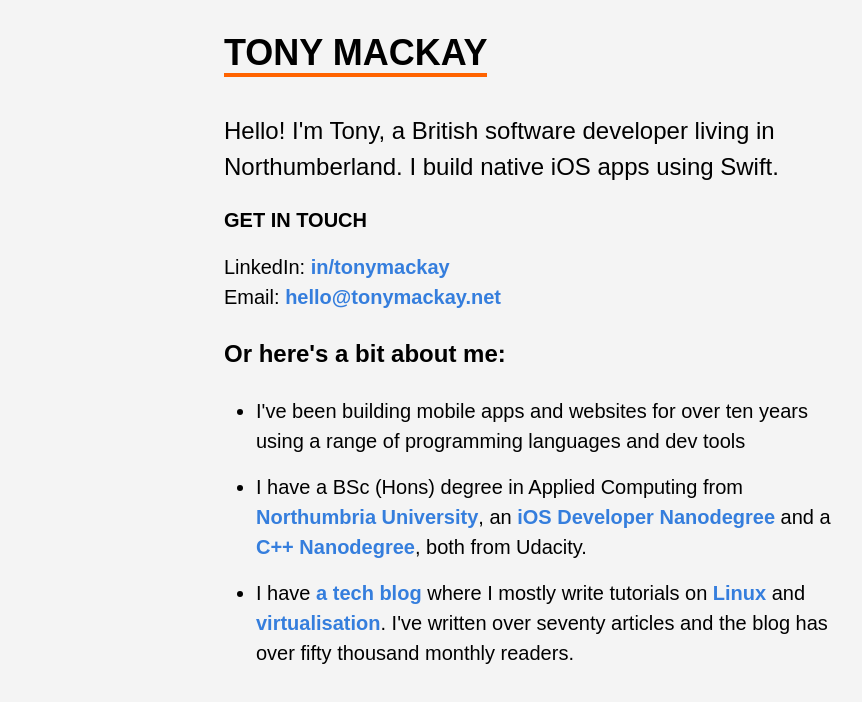
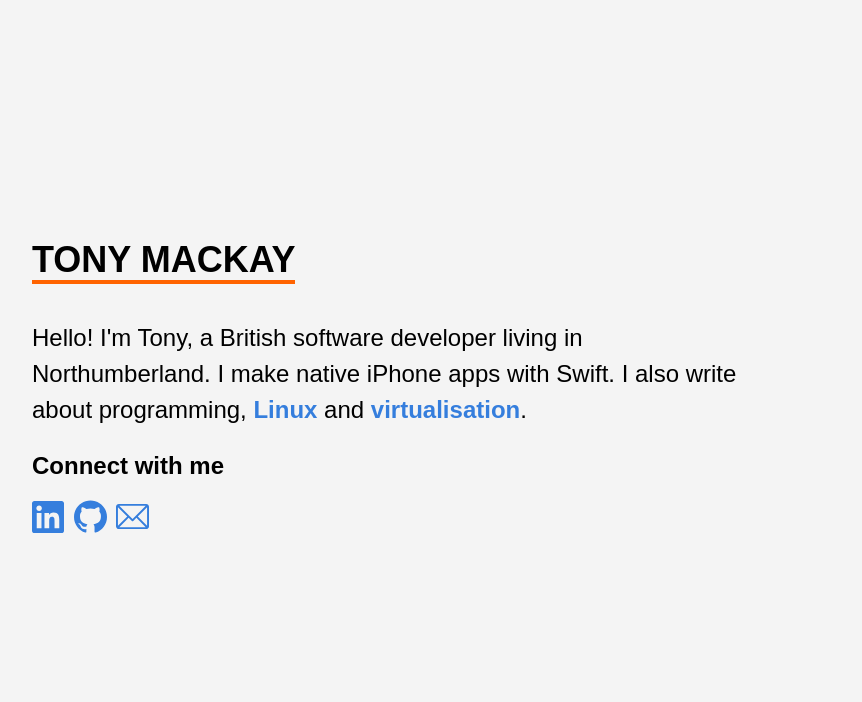
Before and after one commit to tonymackay/tonymackay.net, a plain HTML site: page index.html in a window 1280 px wide. Shown: the whole page, without its empty margins (96-958 px from the left). Drawn offline with Linux system fonts and the light colour scheme.

Commit message:
style: Add social icons and change styling

```diff
--- a/index.html
+++ b/index.html
@@ -6,38 +6,34 @@
         <meta name="viewport" content="width=device-width, initial-scale=1">
         <link href="tachyons.min.css" rel="stylesheet">
     </head>
-    <body class="avenir bg-near-white">
-        <main class="mw7-ns center pa3 pt4 ph5-ns vh-100">
+    <body class="avenir bg-near-white vh-100 dt w-100">
+        <div class="ph3 ph6-ns dtc v-mid">
+
             <h1 class="f3 f2-ns ttu bb bw2 b--orange di">Tony Mackay</h1>
-            <p class="fw5 f4 f3-ns pt3 lh-copy measure">Hello! I'm Tony, a British software developer living in Northumberland.
-                I build native iOS apps using Swift.</p>
+            <p class="fw5 f4 f3-ns pt3 lh-copy measure">
+                Hello! I'm Tony, a British software developer living in Northumberland.
+                I make native iPhone apps with Swift.
+                I also write about programming, <a class="fw6 link dim blue" href="https://graspingtech.com/tags/linux/">Linux</a> and <a class="fw6 link dim blue" href="https://graspingtech.com/tags/virtualization/" >virtualisation</a>.
+            </p>
 
-                <h2 class="f5 f4-ns ttu">Get in touch</h3>
-                <ul class="f5 f4-ns list pl0 lh-copy">
-                    <li>LinkedIn: <a class="fw6 link dim blue" href="https://www.linkedin.com/in/tonymackay/" rel="nofollow">in/tonymackay</a></li>
-                    <li>Email: <a class="fw6 link dim blue" href="mailto:hello@tonymackay.net" rel="nofollow" rel="nofollow">hello@tonymackay.net</a></li>
-                </ul>
-
-            <p class="fw6 f4 f3-ns lh-copy measure">Or here's a bit about me:</p>
-            <ul class="f5 f4-ns pl4 pr4 lh-copy">
-                <li class="pb3">
-                    I've been building mobile apps and websites for over ten years using a range of programming languages and dev tools
+            <h2 class="fw6 f4 f3-ns">Connect with me</h2>
+            <ul class="f5 f4-ns list pl0 lh-copy">
+                <li class="dib mr1">
+                    <a class="fw6 link dim blue" href="https://www.linkedin.com/in/tonymackay/" rel="nofollow" title="Connect with me on LinkedIn">
+                        <svg width="33" class="w2 f-blue" role="img" viewBox="0 0 24 24" xmlns="http://www.w3.org/2000/svg"><title>LinkedIn icon</title><path d="M20.447 20.452h-3.554v-5.569c0-1.328-.027-3.037-1.852-3.037-1.853 0-2.136 1.445-2.136 2.939v5.667H9.351V9h3.414v1.561h.046c.477-.9 1.637-1.85 3.37-1.85 3.601 0 4.267 2.37 4.267 5.455v6.286zM5.337 7.433c-1.144 0-2.063-.926-2.063-2.065 0-1.138.92-2.063 2.063-2.063 1.14 0 2.064.925 2.064 2.063 0 1.139-.925 2.065-2.064 2.065zm1.782 13.019H3.555V9h3.564v11.452zM22.225 0H1.771C.792 0 0 .774 0 1.729v20.542C0 23.227.792 24 1.771 24h20.451C23.2 24 24 23.227 24 22.271V1.729C24 .774 23.2 0 22.222 0h.003z"/></svg>
+                    </a>
                 </li>
-                <li class="pb3">
-                    I have a BSc (Hons) degree in Applied Computing from <a class="fw6 link dim blue" href="https://www.northumbria.ac.uk/" rel="nofollow">Northumbria University</a>,
-
-                   an <a class="fw6 link dim blue" href="https://graduation.udacity.com/confirm/E2N4MLE9" rel="nofollow">iOS Developer Nanodegree</a>
-
-                    and a <a class="fw6 link dim blue" href="https://graduation.udacity.com/confirm/FDC7PJ7" rel="nofollow">C++ Nanodegree</a>, both from Udacity.
+                <li class="dib mr1">
+                    <a class="fw6 link dim blue" href="https://github.com/tonymackay/" rel="nofollow" title="Follow me on GitHub">
+                        <svg width="33" class="f-blue" role="img" viewBox="0 0 24 24" xmlns="http://www.w3.org/2000/svg"><title>GitHub icon</title><path d="M12 .297c-6.63 0-12 5.373-12 12 0 5.303 3.438 9.8 8.205 11.385.6.113.82-.258.82-.577 0-.285-.01-1.04-.015-2.04-3.338.724-4.042-1.61-4.042-1.61C4.422 18.07 3.633 17.7 3.633 17.7c-1.087-.744.084-.729.084-.729 1.205.084 1.838 1.236 1.838 1.236 1.07 1.835 2.809 1.305 3.495.998.108-.776.417-1.305.76-1.605-2.665-.3-5.466-1.332-5.466-5.93 0-1.31.465-2.38 1.235-3.22-.135-.303-.54-1.523.105-3.176 0 0 1.005-.322 3.3 1.23.96-.267 1.98-.399 3-.405 1.02.006 2.04.138 3 .405 2.28-1.552 3.285-1.23 3.285-1.23.645 1.653.24 2.873.12 3.176.765.84 1.23 1.91 1.23 3.22 0 4.61-2.805 5.625-5.475 5.92.42.36.81 1.096.81 2.22 0 1.606-.015 2.896-.015 3.286 0 .315.21.69.825.57C20.565 22.092 24 17.592 24 12.297c0-6.627-5.373-12-12-12"/></svg>
+                    </a>
                 </li>
-                <li class="pb3">
-                    I have
-                        <a class="fw6 link dim blue" href="https://graspingtech.com/">a tech blog</a>
-                    where I mostly write tutorials on <a class="fw6 link dim blue" href="https://graspingtech.com/tags/linux/">Linux</a> and
-                    <a class="fw6 link dim blue" href="https://graspingtech.com/tags/virtualization/" >virtualisation</a>.
-                    I've written over seventy articles and the blog has over fifty thousand monthly readers.
+                <li class="dib">
+                    <a class="fw6 link dim blue" href="mailto:hello@tonymackay.net" rel="nofollow" title="Send me an email">
+                        <svg width="33" class="f-blue" role="img" viewBox="0 0 512 512" xmlns="http://www.w3.org/2000/svg"><title>Email icon</title><path d="M467,61H45C20.218,61,0,81.196,0,106v300c0,24.72,20.128,45,45,45h422c24.72,0,45-20.128,45-45V106C512,81.28,491.872,61,467,61z M460.786,91L256.954,294.833L51.359,91H460.786z M30,399.788V112.069l144.479,143.24L30,399.788zM51.213,421l144.57-144.57l50.657,50.222c5.864,5.814,15.327,5.795,21.167-0.046L317,277.213L460.787,421H51.213z M482,399.787L338.213,256L482,112.212V399.787z"/></svg>
+                    </a>
                 </li>
             </ul>
-        </main>
+        </div>
     </body>
 </html>
```
Also changed, not shown: tachyons.min.css.
